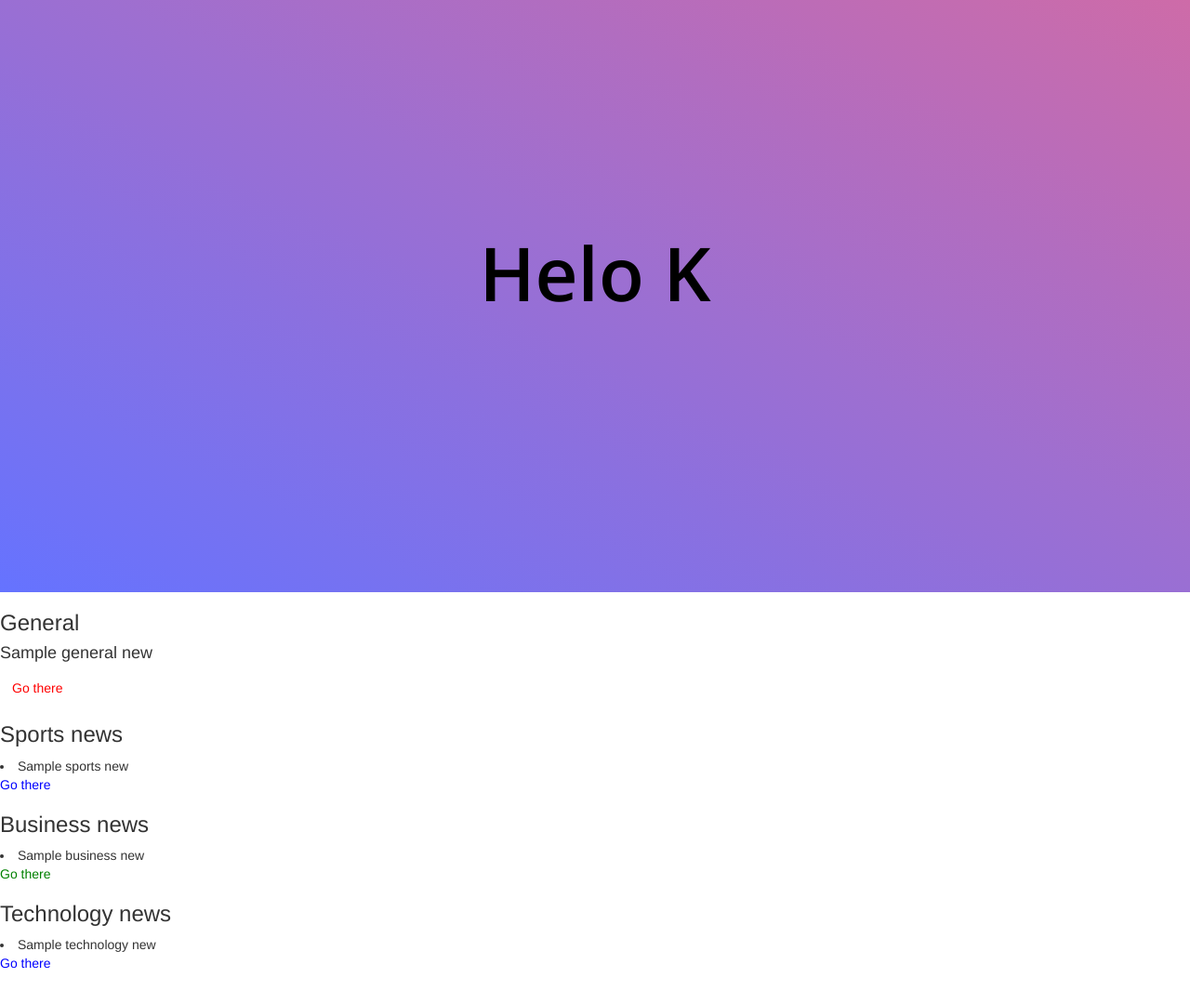
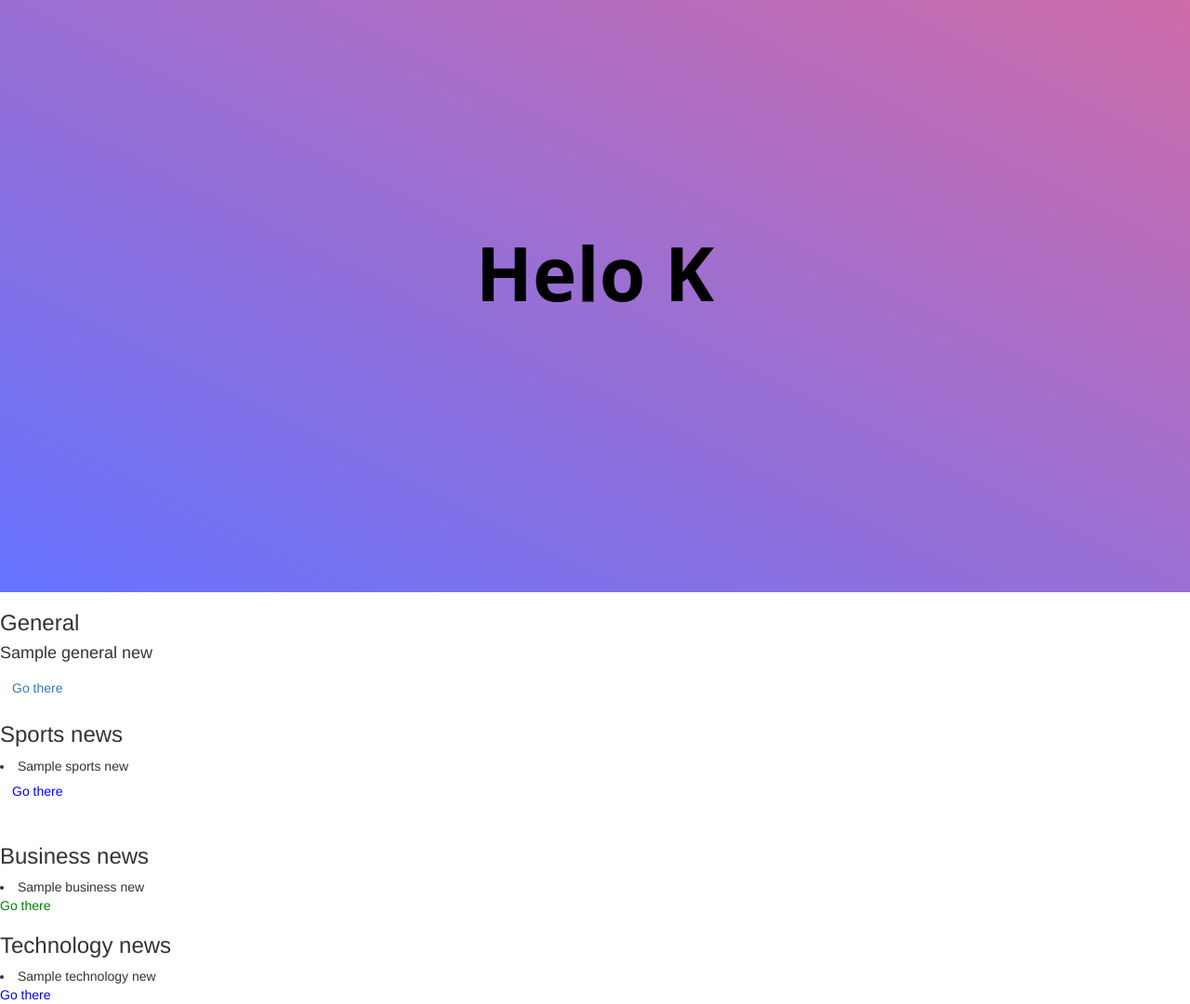
Before and after one commit to Kraft-Owaka/NewsHightlights, a Python web app: template app/templates/index.html in a window 1280 px wide. Shown: the part 93-1173 px from the top of the page at 93% size. Before the commit the page ends 1135 px from the top, so only its background shows below. Run offline with Jinja, Linux system fonts and the light colour scheme; the template is opened without the code that fills it: most values are stand-ins (such as "Sample title", 1, 10 or a date in 2020); some libraries are stand-ins or nearby versions.

Commit message:
made updated into the css

```diff
--- a/app/templates/base.html
+++ b/app/templates/base.html
@@ -1,9 +1,9 @@
 {% extends 'bootstrap/base.html'%}
+
 <!DOCTYPE html>
 <html>
     <head>
         {% block styles %}
-        {{super()}}
         <link rel="stylesheet" href="https://maxcdn.bootstrapcdn.com/bootstrap/3.3.7/css/bootstrap.min.css" integrity="sha384-BVYiiSIFeK1dGmJRAkycuHAHRg32OmUcww7on3RYdg4Va+PmSTsz/K68vbdEjh4u" crossorigin="anonymous">
         {% endblock %}
 
--- a/app/templates/index.html
+++ b/app/templates/index.html
@@ -1,24 +1,23 @@
 {% extends 'base.html' %}
-
+{% import 'macros.html' as macro %}
 {% block styles %}
 {{super()}}
-    <link rel="stylesheet" href="https://maxcdn.bootstrapcdn.com/bootstrap/3.3.7/css/bootstrap.min.css" integrity="sha384-BVYiiSIFeK1dGmJRAkycuHAHRg32OmUcww7on3RYdg4Va+PmSTsz/K68vbdEjh4u" crossorigin="anonymous">
-    <link href="https://fonts.googleapis.com/css?family=Open+Sans:600&display=swap" rel="stylesheet">
-    {% endblock %}
-
+    <link rel="stylesheet" href="{{ url_for('static', filename='css/index.css')}}">
+ {% endblock %}
 <!-- Content block -->
 {% block content %}
+
 
 <div class="container-fluid">
     <div class="row">
         <div class="col-6-md">
            <h1 class="text-center">Helo K</h1>
+
+                <h3 class="title">General</h3>
+                {% for general_news in general %}
                 <div class="cards">
-                <h3 class="card-title">General</h3>
-                {% for general_news in general %}
-
-                    <h4 class="card-body h4 mb-4">{{general_news.name}}</h4>
-                    <a href="/article/{{general_news.id}}" class="btn btn-outline-primary" target="_blank" style="color: red;">
+                    <h4 class="card-title h4 mb-4">{{general_news.name}}</h4>
+                    <a href="/article/{{general_news.id}}" class="btn btn-outline-primary" target="_blank" >
                         Go there  </a>
 
                 {% endfor %}
@@ -29,11 +28,13 @@
                 <!---sports news-->
                 <h3> Sports news</h3>
                 {% for sports_news in sports %}
-                <li>{{  sports_news.name}}</li>
+                <div class="card">
+                <li class="card-title">{{  sports_news.name}}</li>
 
-                    <a href="/article/{{sports_news.id}}" target="_blank" style="color: blue;">
+                    <a href="/article/{{sports_news.id}}" class="btn btn-outline-success" target="_blank" style="color: blue;">
                         Go there
                     </a>
+                </div>
 
             {% endfor %}
             <br>
--- a/app/templates/macros.html
+++ b/app/templates/macros.html
@@ -1,31 +1,26 @@
 <!-- Displaying Sourcelist list macro  -->
+
 {% macro displaySourceList(source_list)%}
 {% for source_display in source_list |batch(4)%}
-    <div class="row">
+
         {% for source in source_display %}
-            <div class="col-xs-12 col-sm-6 col-md-3 col-lg-4" id="wholecard">
-                <div class="panel panel-default" id="cardcontent"></div>
-                    <div class="panel-heading" id="sourcename">
+        <div class="container-fluid">
+            <div class="card">
+                <div class="card-title text-center">{{ source.name}}</div>
+                    <div class="card-body">
+                        <p>{{ source.description |truncate(100)}}</p>
+                        <div >
+                            <a href="{{source.url}}" class="btn btn-outline-primary" id="sourcebtn">Visit {{source.id}}</a><br>
 
-                            {{ source.name}}
-                    </div>
+                            <button class="btn btn-outline-success" href="/article/{{source.id}}" id="articlebtn">
+                                View Articles</button><br>
+
+                       </div>
+                       </div>
+                </div>
+            </div>
 
 
-                    <div class="panel-body">
-                        <p id="sourcedesc">{{ source.description |truncate(100)}}</p>
-
-                        <div class="allbuttons">
-
-                            <span><a href="{{source.url}}" id="sourcebtn">Visit {{source.id}}</a></span><br>
-
-                            <span><a href="/article/{{source.id}}" id="articlebtn">
-                                View Articles</a></span><br>
-
-
-                        </div>
-                </div>
-            </div>
-    </div>
 
 {%endfor %}
 {% endfor %}
```
Also changed, not shown: app/static/css/index.css (deleted, +0 -52 lines), app/templates/article.html (+10 -2 lines).
